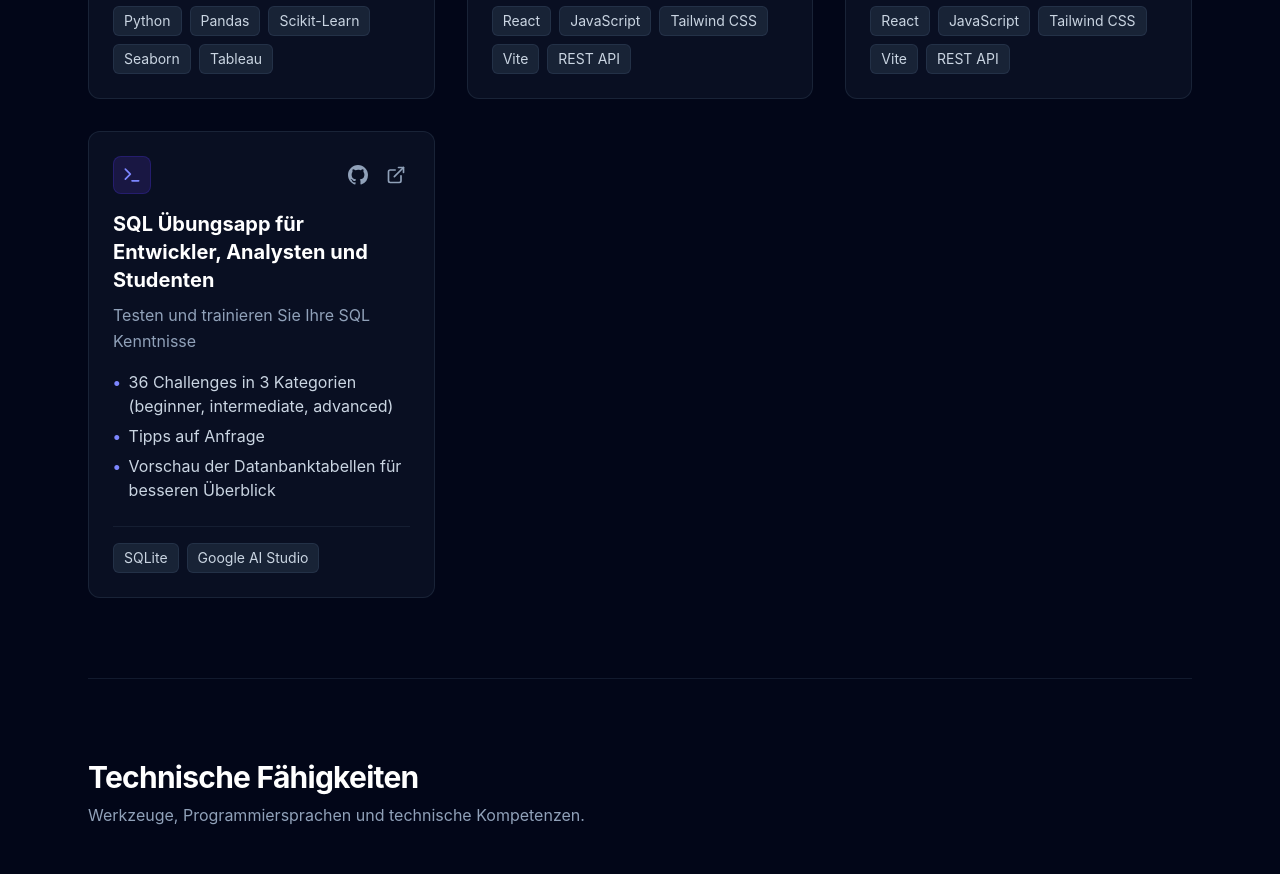
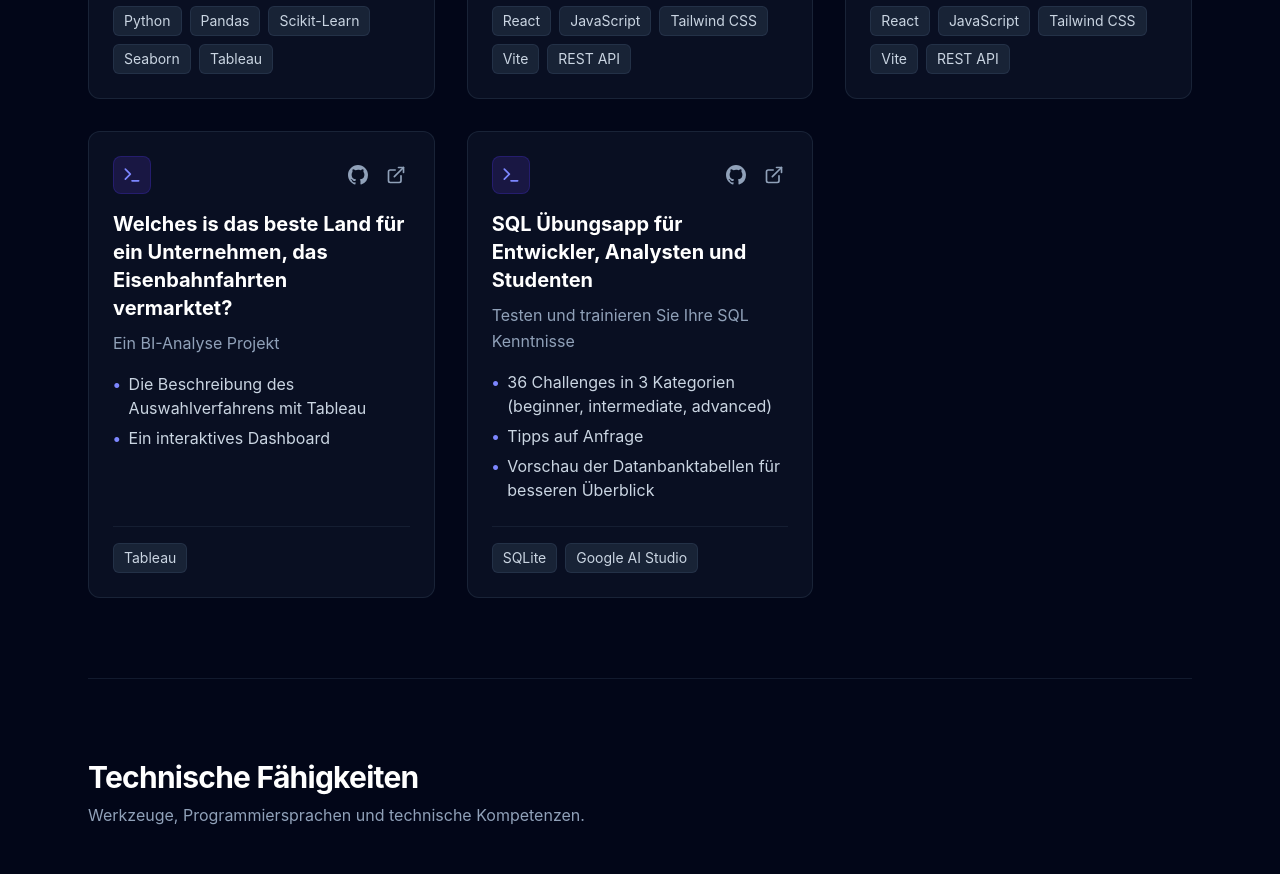
Before and after one commit to birgit2704/data_analysis_and_machine_learning_portfolio_2026, a React (Vite) app: page / in a window 1280 px wide. Shown: the part 1660-2534 px from the top of the page. Built offline with nearby package versions, Linux system fonts and the light colour scheme.

Commit message:
add new project

```diff
--- a/src/data/portfolioData.js
+++ b/src/data/portfolioData.js
@@ -112,6 +112,19 @@ export const portfolioData = {
       },
       {
         id: 4,
+        title: "Which is the best country to start a rail travel business?",
+        description: "A BI Analysis Project",
+        tags: ["Tableau"],
+        outcomes: [
+          "A story explaining the selection process",
+          "Interactive dashboard",
+        ],
+        githubUrl: "https://github.com/birgit2704/railway_travel_business",
+        liveUrl:
+          "https://public.tableau.com/app/profile/birgit.bartenschlager/viz/railway_travel_business/Story1",
+      },
+      {
+        id: 5,
         title: "SQL practice app for developers, analysts and students",
         description: "Test and train your SQL skills",
         tags: ["SQLite", "Google AI Studio"],
@@ -317,6 +330,20 @@ export const portfolioData = {
       },
       {
         id: 4,
+        title:
+          "Welches is das beste Land für ein Unternehmen, das Eisenbahnfahrten vermarktet?",
+        description: "Ein BI-Analyse Projekt",
+        tags: ["Tableau"],
+        outcomes: [
+          "Die Beschreibung des Auswahlverfahrens mit Tableau",
+          "Ein interaktives Dashboard",
+        ],
+        githubUrl: "https://github.com/birgit2704/railway_travel_business",
+        liveUrl:
+          "https://public.tableau.com/app/profile/birgit.bartenschlager/viz/railway_travel_business/Story1",
+      },
+      {
+        id: 5,
         title: "SQL Übungsapp für Entwickler, Analysten und Studenten",
         description: "Testen und trainieren Sie Ihre SQL Kenntnisse",
         tags: ["SQLite", "Google AI Studio"],
```
